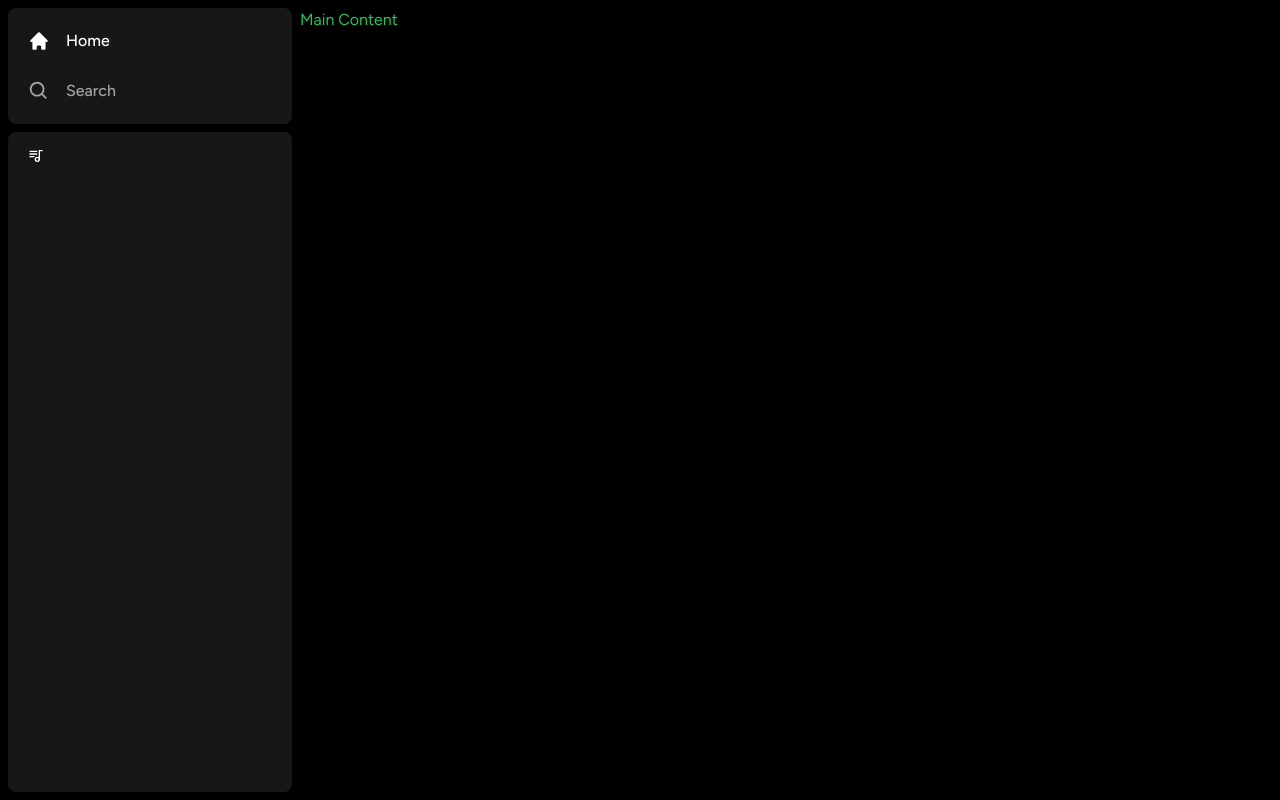
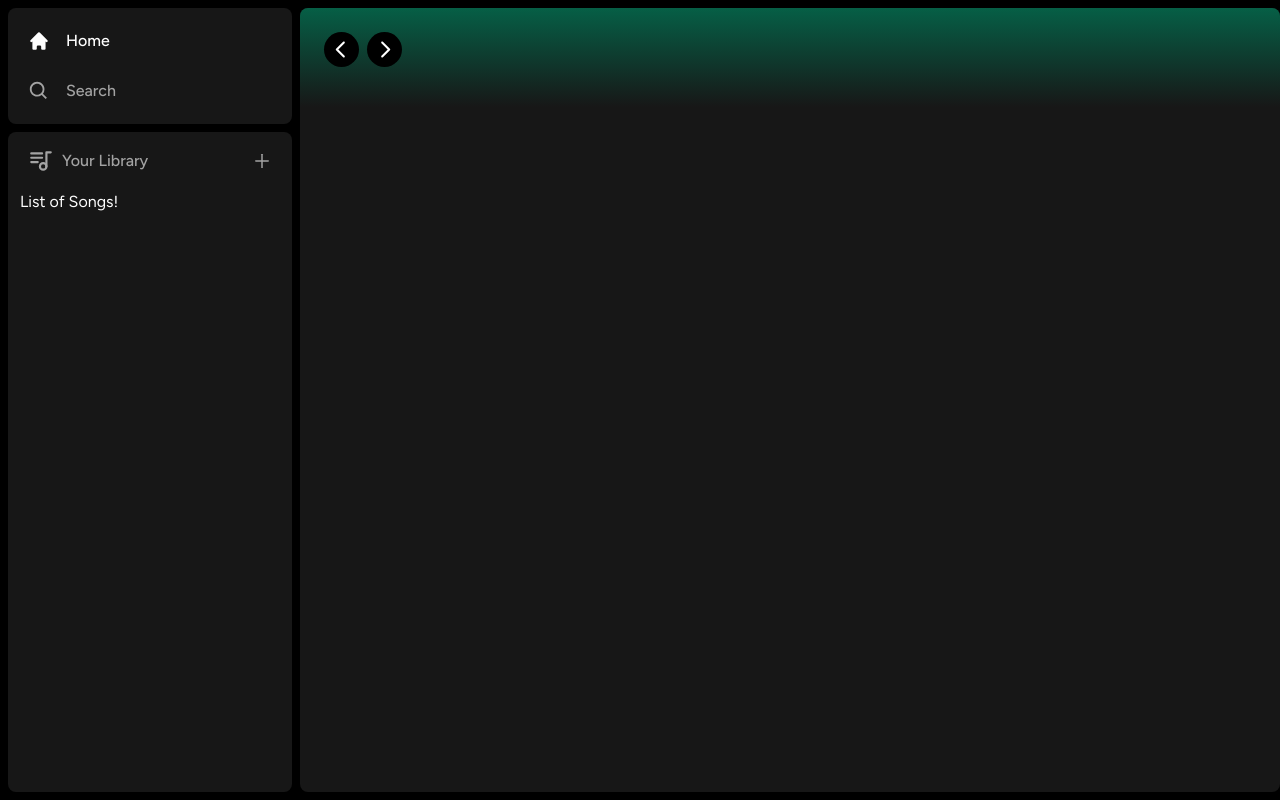
Before and after one commit to CharlesDobsonJr/spotify-clone, a Next.js app: page / in a window 1280 px wide. Built offline with nearby package versions, Linux system fonts and the light colour scheme.

Commit message:
Added more elements to home page and playlist area.

```diff
--- a/app/(site)/page.tsx
+++ b/app/(site)/page.tsx
@@ -1,7 +1,19 @@
+import Header from "@/components/Header";
+
 export default function Home() {
   return (
-    <div className="text-green-500">
-      Main Content
+    <div className="
+      bg-neutral-900
+      rounded-lg
+      h-full
+      w-full
+      overflow-hidden
+      overflow-y-auto
+    ">
+      <Header>
+        Header
+      </Header>
+
     </div>
 
   )
--- /dev/null
+++ b/components/Header.tsx
@@ -0,0 +1,114 @@
+"use client";
+
+import { useRouter } from "next/navigation";
+import { twMerge } from "tailwind-merge";
+import { RxCaretLeft, RxCaretRight } from "react-icons/rx";
+import { HiHome } from "react-icons/hi";
+import { BiSearch } from "react-icons/bi";
+
+interface HeaderProps {
+    children: React.ReactNode;
+    className?: string;
+}
+
+const Header: React.FC<HeaderProps> = ({
+    children,
+    className
+}) => {
+    const router = useRouter();
+
+    const handleLogout = () => {
+        // Handle logout in the future
+    }
+
+    return (
+        <div
+            className={twMerge(`
+                h-fit
+                bg-gradient-to-b
+                from-emerald-800
+                p-6
+            `,
+                className
+            )}
+            >
+            <div className="
+                w-full
+                mb-4
+                flex
+                items-center
+                justify-between
+                ">
+            <div className="
+                hidden
+                md:flex
+                gap-x-2
+                items-center
+            ">
+                <button
+                    onClick={() => router.back()}
+                    className="
+                        rounded-full
+                        bg-black
+                        flex
+                        items-center
+                        justify-center
+                        hover:opacity-75
+                        transition
+                        "
+                    >
+                    <RxCaretLeft className="text-white" size={35} />
+                </button>
+                <button
+                    onClick={() => router.forward()}
+                    className="
+                        rounded-full
+                        bg-black
+                        flex
+                        items-center
+                        justify-center
+                        hover:opacity-75
+                        transition
+                        "
+                    >
+                    <RxCaretRight className="text-white" size={35} />
+                </button>
+            </div>
+            <div className="flex md:hidden gap-x-2 items-center">
+                <button
+                    className="
+                        rounded-full
+                        p-2
+                        bg-white
+                        flex
+                        items-center
+                        justify-center
+                        hover:opacity-75
+                        transition
+                        "
+                    >
+                    <HiHome className="text-black" size={20} />
+                </button>
+                <button
+                    className="
+                        rounded-full
+                        p-2
+                        bg-white
+                        flex
+                        items-center
+                        justify-center
+                        hover:opacity-75
+                        transition
+                        "
+                    >
+                    <BiSearch className="text-black" size={20} />
+                </button>
+
+            </div>
+            </div>
+
+        </div>
+    );
+}
+
+export default Header;
--- a/components/Library.tsx
+++ b/components/Library.tsx
@@ -1,8 +1,13 @@
 "use client";
 
 import { TbPlaylist } from "react-icons/tb";
+import { AiOutlinePlus } from "react-icons/ai";
 
 const Library = () => {
+    const onClick = () => {
+        // Handle upload later
+    };
+
     return (
         <div className="flex flex-col">
             <div
@@ -14,16 +19,43 @@
                     pt-4
                     "
                 >
-                    <div className="
+                    <div
+                     className="
                         inline-flex
                         items-center
                         gap-x-2
                         "
                     >
-                        <TbPlaylist />
-
+                        <TbPlaylist className="text-neutral-400" size={26} />
+                        <p
+                            className="
+                            text-neutral-400
+                            font-medium
+                            text-md
+                            "
+                        >
+                            Your Library
+                        </p>
                     </div>
-
+                    <AiOutlinePlus
+                        onClick={onClick}
+                        size={20}
+                        className="
+                            text-neutral-400
+                            cursor-pointer
+                            hover:text-white
+                            transition
+                            "
+                         />
+            </div>
+            <div className="
+                flex
+                flex-col
+                gap-y-2
+                mt-4
+                px-3
+            ">
+              List of Songs!
             </div>
         </div>
       );
```
